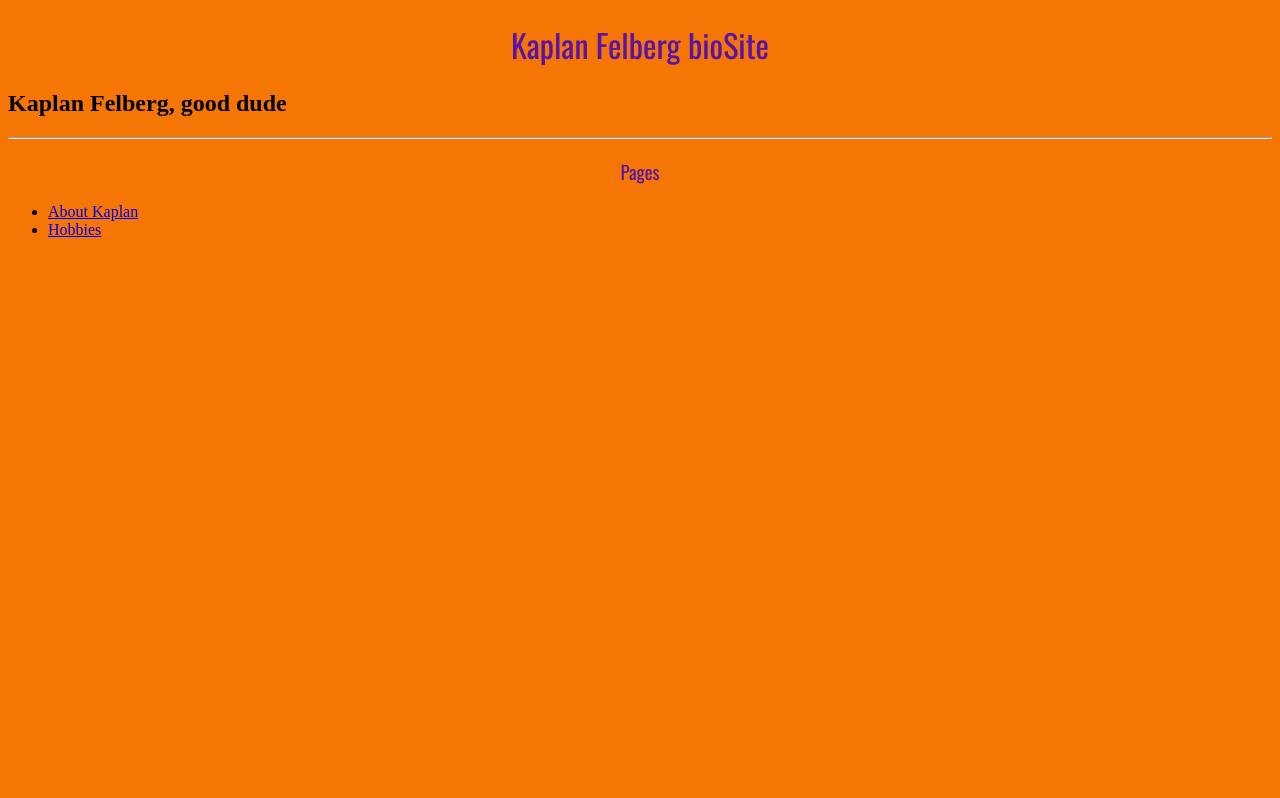
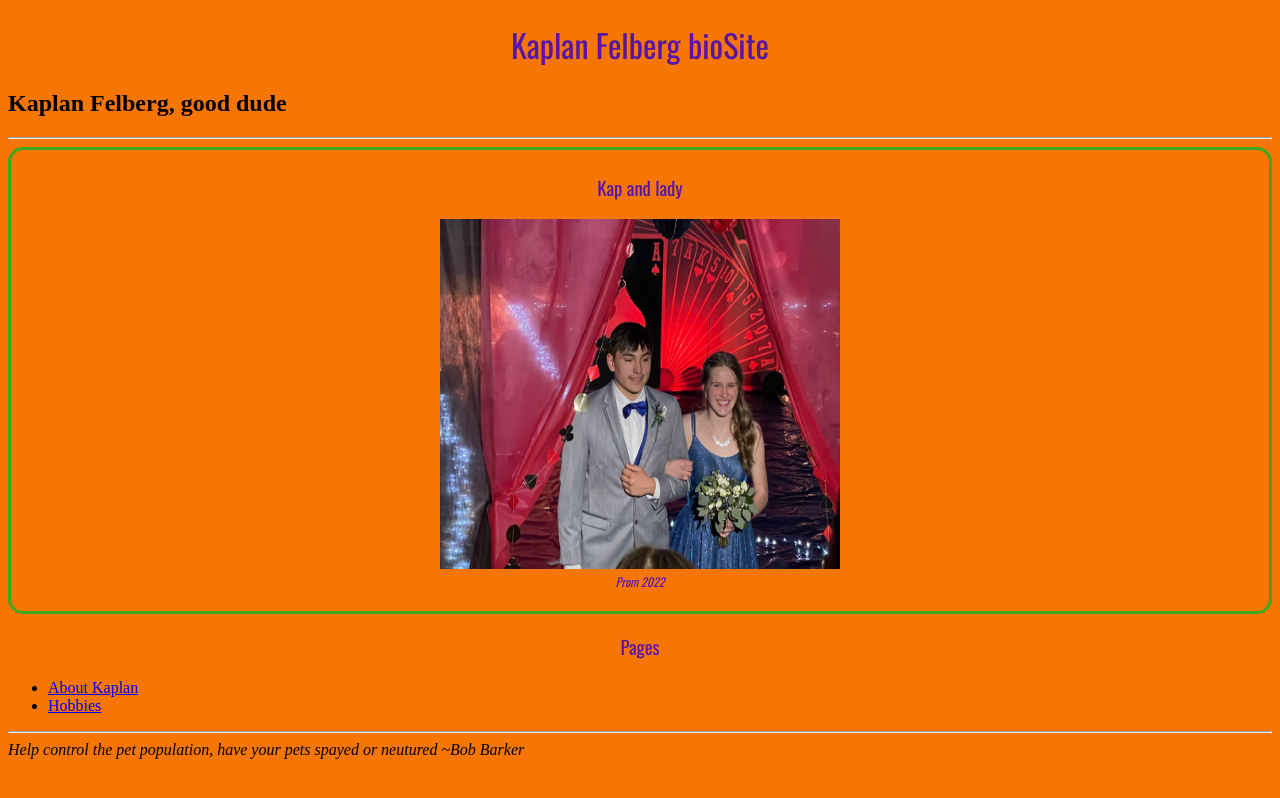
Before and after one commit to jamesfelberg/bioSite, a plain HTML site: page index.html in a window 1280 px wide. Drawn offline with nearby package versions, Linux system fonts and the light colour scheme.

Commit message:
Updated biosite.css, index.html, about.html, and hobbies.html

```diff
--- a/biosite.css
+++ b/biosite.css
@@ -41,3 +41,7 @@ html {
     border-radius: 15px;
     padding: 5px;
 }
+
+quote {
+    font-style: italic;
+}
--- a/index.html
+++ b/index.html
@@ -10,6 +10,14 @@
         <h2>Kaplan Felberg, good dude</h2>
         <hr />
 
+        <div class="gallery-item">
+            <h3>Kap and lady</h3>
+            <figure>
+                <img src="prom.jpg">
+                <figcaption>Prom 2022</figcaption>
+            </figure>
+        </div>
+
         <h3>Pages</h3>
         <ul>
             <li><a href="about.html">About Kaplan</a></li>
@@ -17,4 +25,9 @@
 
         </div>
     </body>
+
+    <footer>
+        <hr />
+        <quote>Help control the pet population, have your pets spayed or neutured ~Bob Barker</quote>
+    </footer>
 </html>
```
Also changed, not shown: about.html (+7 -1 lines), hobbies.html (+5 -0 lines), Prom.jpg (added).
